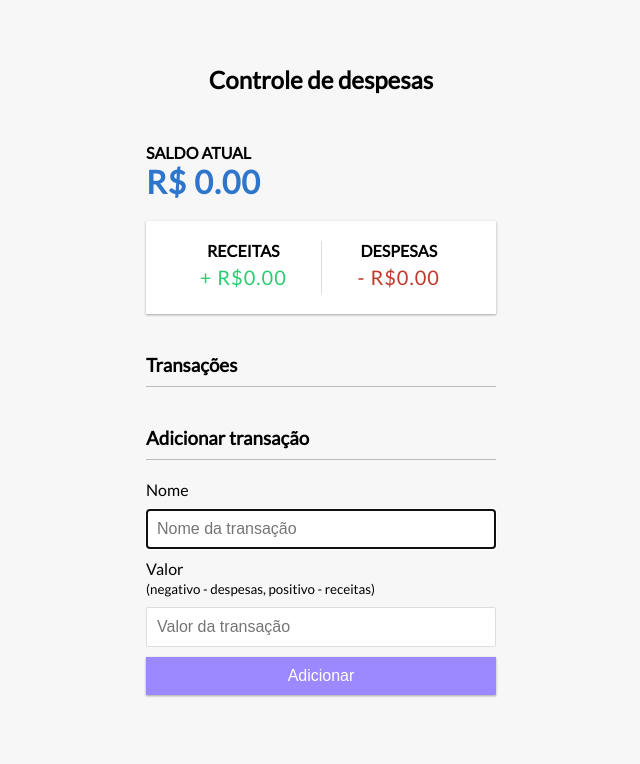
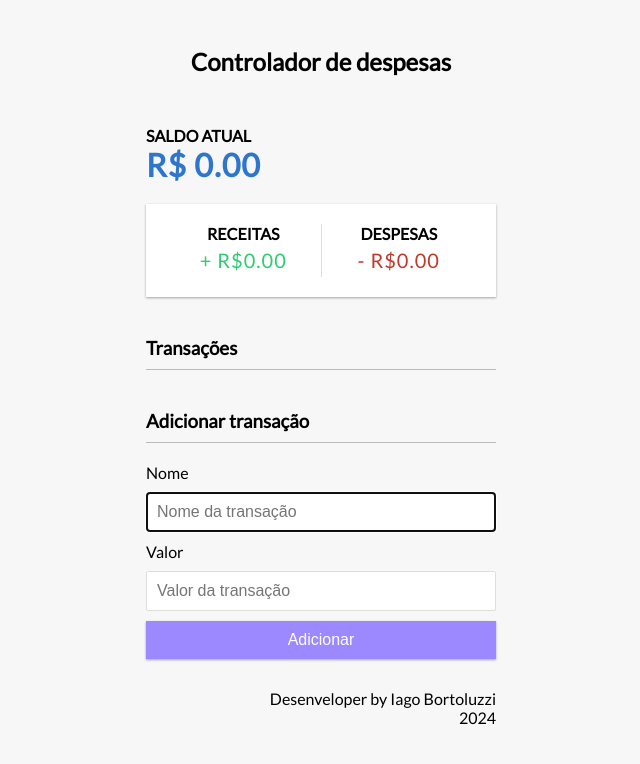
Before and after one commit to Nescafe07/ControleDespezas, a plain HTML site: page index.html in a window 1280 px wide. Shown: the whole page, without its empty margins (319-959 px from the left). Drawn offline with Linux system fonts and the light colour scheme.

Commit message:
Termino22/11

```diff
--- a/index.html
+++ b/index.html
@@ -7,12 +7,11 @@
     <title>Controle despesas</title>
 </head>
 <body>
-      <h2>Controle de despesas</h2>
+      <h2>Controlador de despesas</h2>
 
       <div class="container">
-        <h4>Saldo atual</h4>
+        <h4>Saldo atual <h1 id="balance" class="balance">R$ 0.00</h1></h4>
 
-        <h1 id="balance" class="balance">R$ 0.00</h1>
 
         <div class="inc-exp-container">
           <div>
@@ -41,13 +40,14 @@
 
           <div class="form-control">
             <label for="amount">Valor <br />
-              <small>(negativo - despesas, positivo - receitas)</small>
             </label>
             <input type="number" id="amount" placeholder="Valor da transação" />
           </div>
 
           <button class="btn">Adicionar</button>
         </form>
+        <p class="desenvolvedor">Desenveloper by Iago Bortoluzzi <br> 2024
+        </p>
       </div>
     <script src="./src/script.js"></script>
 </body>
--- a/src/style.css
+++ b/src/style.css
@@ -155,3 +155,7 @@ input[type='number'] {
   color: grey;
   font-size: 12px;
 }
+
+.desenvolvedor {
+  text-align: right;
+}
```
